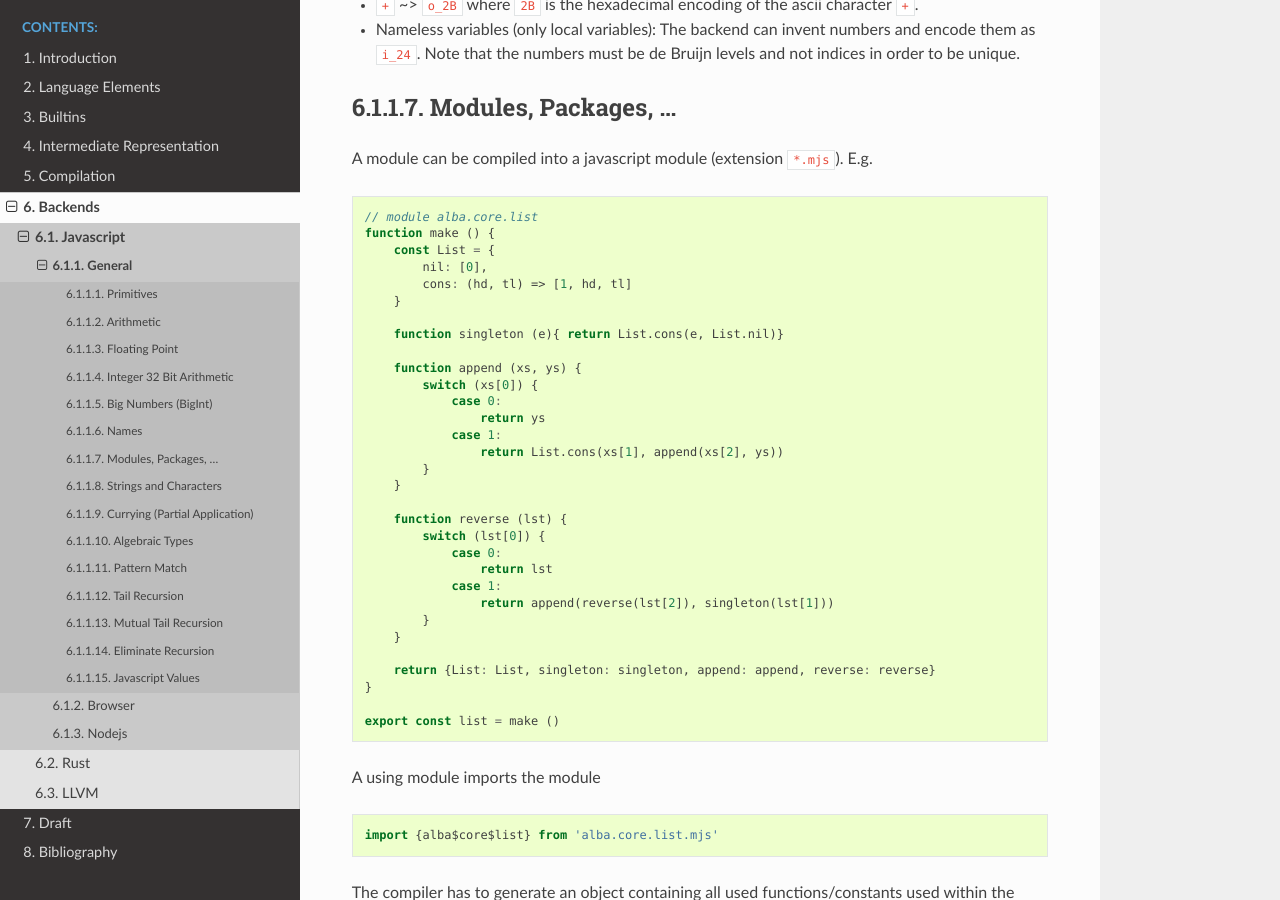
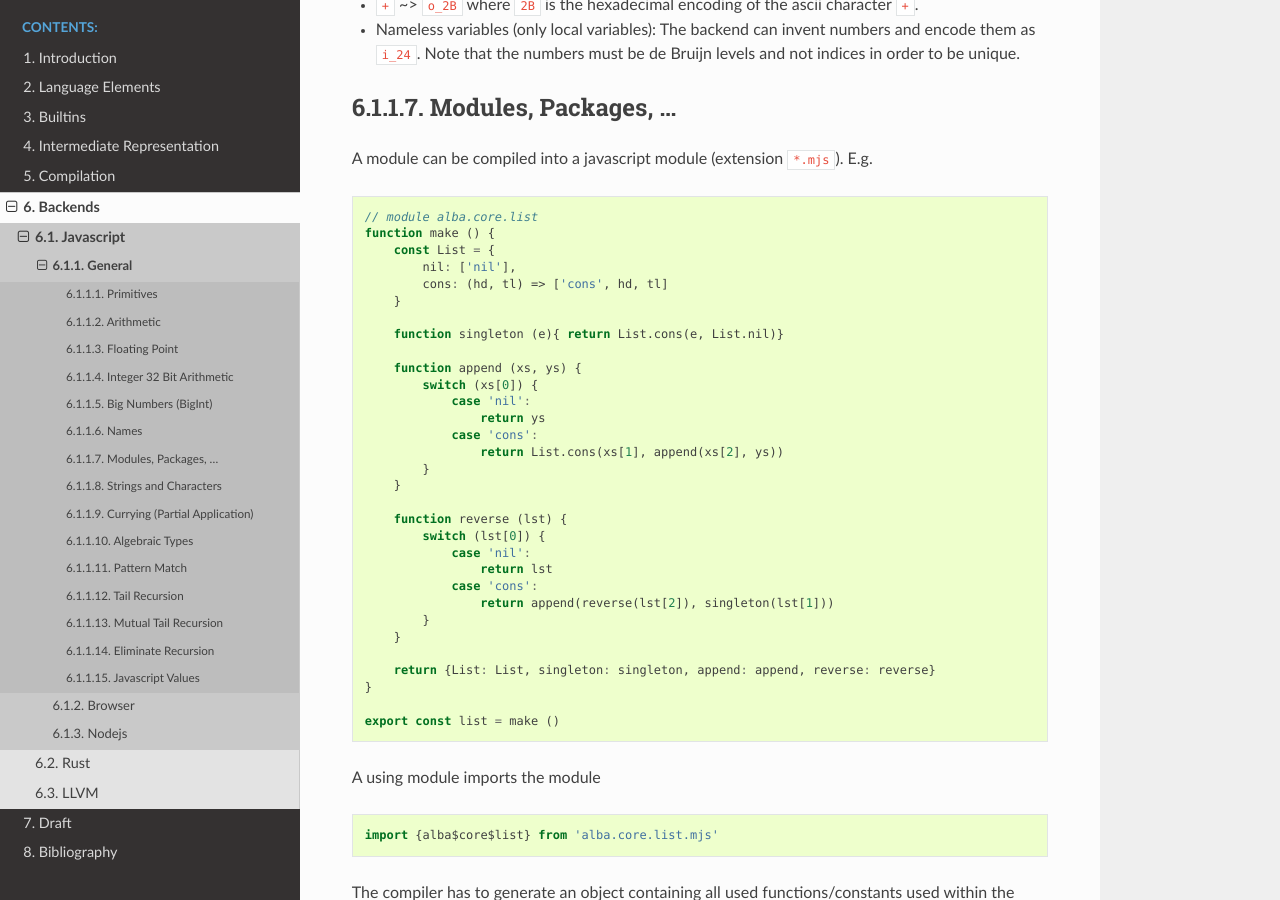
Before and after one commit to alba-lang/lang-spec, a Sphinx documentation site: the page built from sphinx/source/backend/js/general.rst, in a window 1280 px wide and 900 px high, scrolled down 2791 px. Built offline with Sphinx 7.4.7 and the Read the Docs theme 2.0.0, drawn with Linux system fonts in a browser that asks for light colours; pages that are not in the unit, such as notebooks, are missing from menus; some of the changed text lies outside the part shown.

Commit message:
Changed for compilation to javascript the tag from number to string
Reason: Now the order is no longer important. We have a set of
constructors each one with a different name and no longer a list of
nameless constructors.

	modified:   sphinx/source/backend/js/general.rst

```diff
--- a/sphinx/source/backend/js/general.rst
+++ b/sphinx/source/backend/js/general.rst
@@ -170,26 +170,26 @@ A module can be compiled into a javascript module (extension ``*.mjs``). E.g.
     // module alba.core.list
     function make () {
         const List = {
-            nil: [0],
-            cons: (hd, tl) => [1, hd, tl]
+            nil: ['nil'],
+            cons: (hd, tl) => ['cons', hd, tl]
         }
 
         function singleton (e){ return List.cons(e, List.nil)}
 
         function append (xs, ys) {
             switch (xs[0]) {
-                case 0:
+                case 'nil':
                     return ys
-                case 1:
+                case 'cons':
                     return List.cons(xs[1], append(xs[2], ys))
             }
         }
 
         function reverse (lst) {
             switch (lst[0]) {
-                case 0:
+                case 'nil':
                     return lst
-                case 1:
+                case 'cons':
                     return append(reverse(lst[2]), singleton(lst[1]))
             }
         }
@@ -344,7 +344,7 @@ Example: List append and reverse
 
     function append (xs, ys) {
         switch(xs[0]) {
-        case 0:
+        case 'nil':
             return ys
         default:
             return [1, xs[1], append (xs[2], ys)]
@@ -353,7 +353,7 @@ Example: List append and reverse
 
     function reverse (xs) {
         switch (xs[0]) {
-        case 0:
+        case 'nil':
             return xs
         default:
             return append (reverse (xs[2]), [1, xs[1], [0]])
@@ -424,7 +424,7 @@ A tail recursive function can be compiled to a javascript loop.
         ...
         for(;;) {
             switch (a1[0]) {            // might be deeper nested
-            case 0:
+            case 'nil':
                 return e1               // non recursive call
             ...
             case 5:
@@ -481,7 +481,7 @@ final result of the function can be returned.
     function foldLeft (f, b, xs) {
         for (;;) {
             switch (xs[0]) {
-            case 0:
+            case 'nil':
                 return b
             default:
                 b  = f(xs[1], b)        // updates must be done in parallel!
@@ -550,15 +550,15 @@ The compiler generates the following javascript functions
     function even_odd (a) {
         for(;;){
             switch (a[0]) {             // 'even'
-            case 0:
+            case 'nil':
                 switch (a[1][0]) {
-                case 0:
+                case 'nil':
                     return true
                 default:
                     a = [ 1, a[1][1] ]
             default:                    // 'odd'
                 switch (a[1][0]) {
-                case 0:
+                case 'nil':
                     return fase
                 default:
                     a = [ 0, a[1][1] ]
@@ -605,7 +605,7 @@ loop.
     function iter (b) {
         for(;;) {
             switch (b[0]){
-            case 0:
+            case 'nil':
                 return b[1]         // return content
             default:
                 b[1]()              // compute next bounce
@@ -704,7 +704,7 @@ function ``fCPS`` to a javascript function is straightforward.
         }
         while(true){
             switch (xs[0]){
-                case 0:
+                case 'nil':
                     return k(ys)
                 default:
                     k  = nextK(xs,k)
@@ -720,7 +720,7 @@ function ``fCPS`` to a javascript function is straightforward.
         }
         while(true) {
             switch (xs[0]){
-                case 0:
+                case 'nil':
                     return k ([0])
                 default:
                     k = nextK(xs,k)
```
